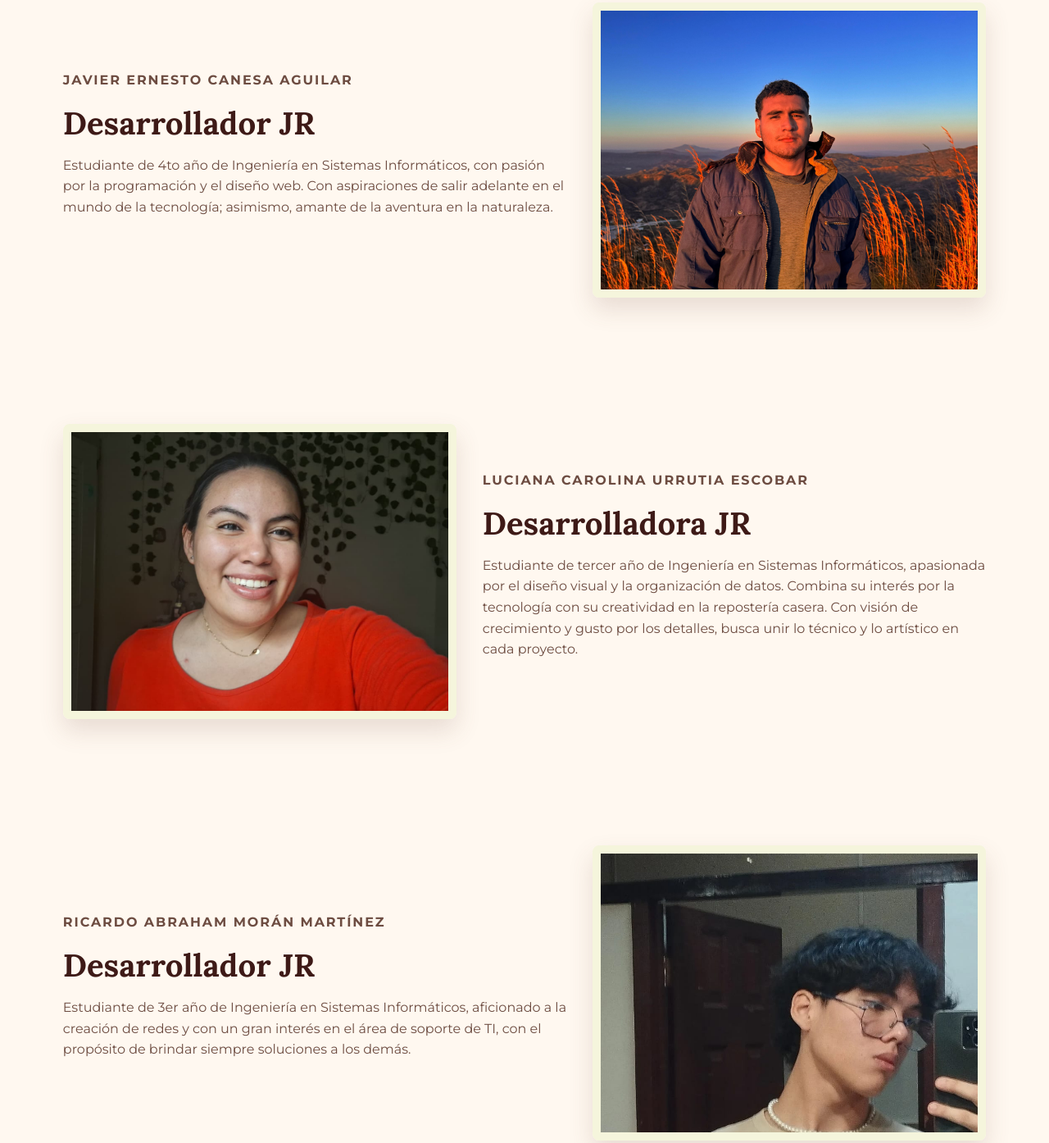
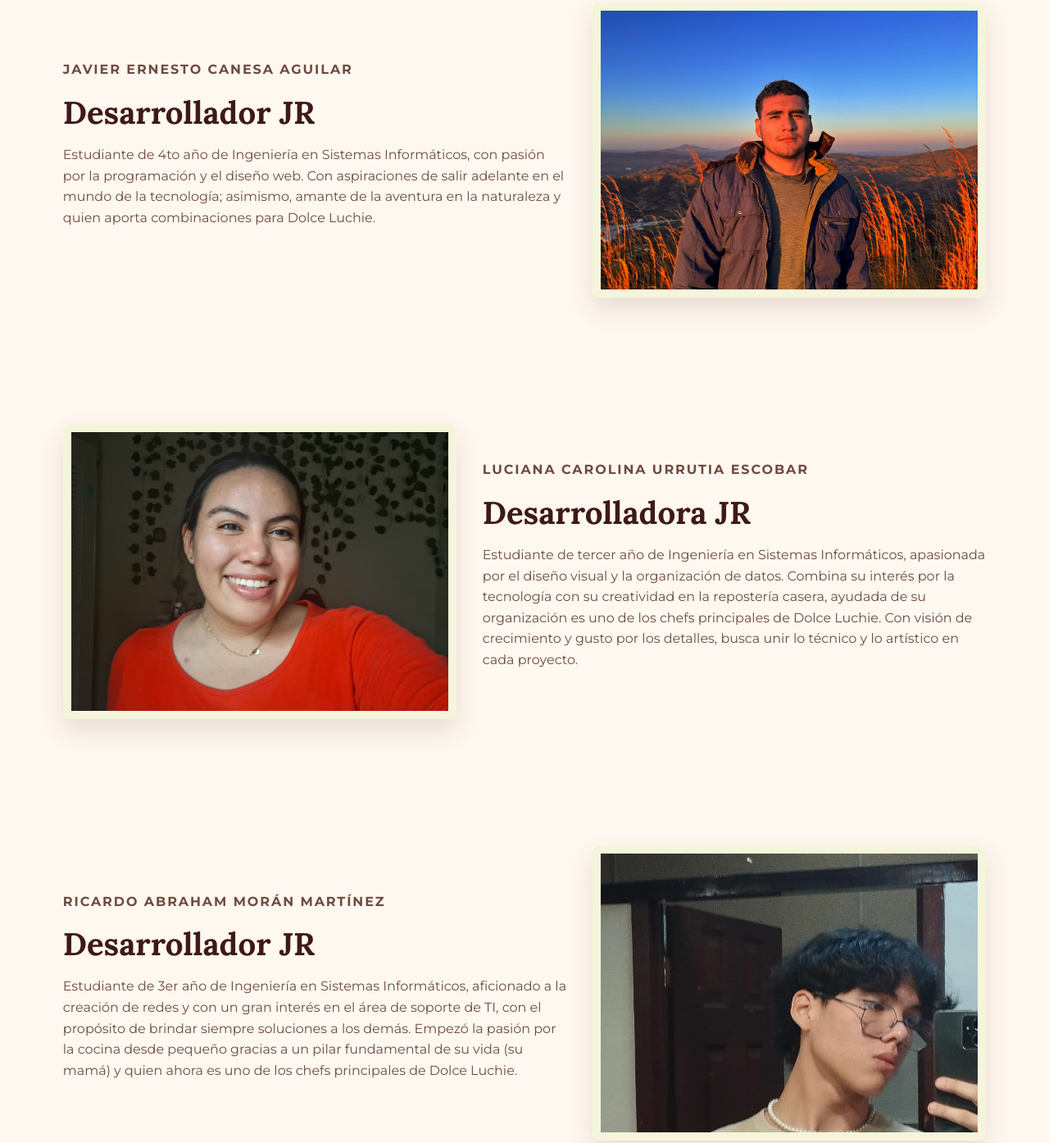
Before and after one commit to ricardomm10/Dolce-Luchie, a plain HTML site: page conocenos.html in a window 1280 px wide. Shown: the part 886-2280 px from the top of the page at 82% size. Drawn offline with Linux system fonts and the light colour scheme.

Commit message:
ultimos cambios

```diff
--- a/conocenos.html
+++ b/conocenos.html
@@ -45,7 +45,9 @@
             <div class="about-copy">
                 <p class="eyebrow">Javier Ernesto Canesa Aguilar</p>
                 <h2>Desarrollador JR</h2>
-                <p>Estudiante de 4to año de Ingeniería en Sistemas Informáticos, con pasión por la programación y el diseño web. Con aspiraciones de salir adelante en el mundo de la tecnología; asimismo, amante de la aventura en la naturaleza.</p>
+                <p>Estudiante de 4to año de Ingeniería en Sistemas Informáticos, con pasión por la programación y el diseño web.
+                    Con aspiraciones de salir adelante en el mundo de la tecnología; asimismo, amante de la aventura en la naturaleza y quien aporta combinaciones para Dolce Luchie.
+                </p>
 
             </div>
             <img src="img/Canesa.jpg" alt="Foto de Javier Canesa, desarrollador web y amante de la naturaleza">
@@ -54,7 +56,7 @@
             <div class="about-copy">
                 <p class="eyebrow">Luciana Carolina Urrutia Escobar</p>
                 <h2>Desarrolladora JR</h2>
-                <p>Estudiante de tercer año de Ingeniería en Sistemas Informáticos, apasionada por el diseño visual y la organización de datos. Combina su interés por la tecnología con su creatividad en la repostería casera. Con visión de crecimiento y gusto por los detalles, busca unir lo técnico y lo artístico en cada proyecto.</p>
+                <p>Estudiante de tercer año de Ingeniería en Sistemas Informáticos, apasionada por el diseño visual y la organización de datos. Combina su interés por la tecnología con su creatividad en la repostería casera, ayudada de su organización es uno de los chefs principales de Dolce Luchie. Con visión de crecimiento y gusto por los detalles, busca unir lo técnico y lo artístico en cada proyecto.</p>
             </div>
             <img src="img/Luciana.png" alt="Foto de Luciana Urrutia, desarrolladora web.">
         </section>
@@ -62,7 +64,9 @@
             <div class="about-copy">
                 <p class="eyebrow">Ricardo Abraham Morán Martínez</p>
                 <h2>Desarrollador JR</h2>
-                <p>Estudiante de 3er año de Ingeniería en Sistemas Informáticos, aficionado a la creación de redes y con un gran interés en el área de soporte de TI, con el propósito de brindar siempre soluciones a los demás.</p>
+                <p>Estudiante de 3er año de Ingeniería en Sistemas Informáticos, aficionado a la creación de redes y con un gran interés en el área de soporte de TI, con el propósito de brindar siempre soluciones a los demás. Empezó la pasión por la cocina desde pequeño gracias a un pilar fundamental de su vida (su mamá)
+                    y quien ahora es uno de los chefs principales de Dolce Luchie.
+                </p>
             </div>
             <img src="img/Richi.png" alt="Foto de Ricardo Morán, futuro diseñador de redes.">
         </section>
```
Also changed, not shown: testimonios.html (+3 -3 lines).
